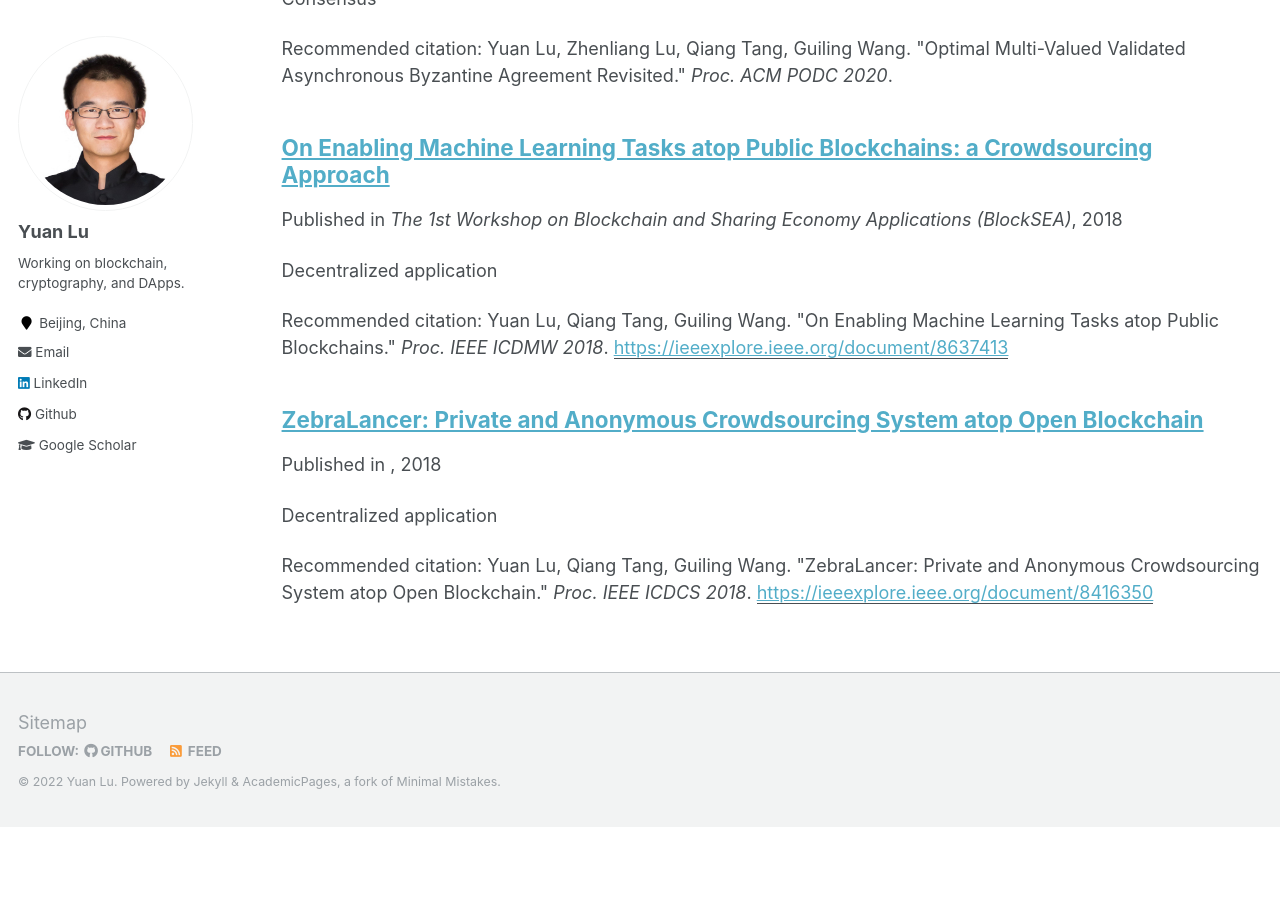
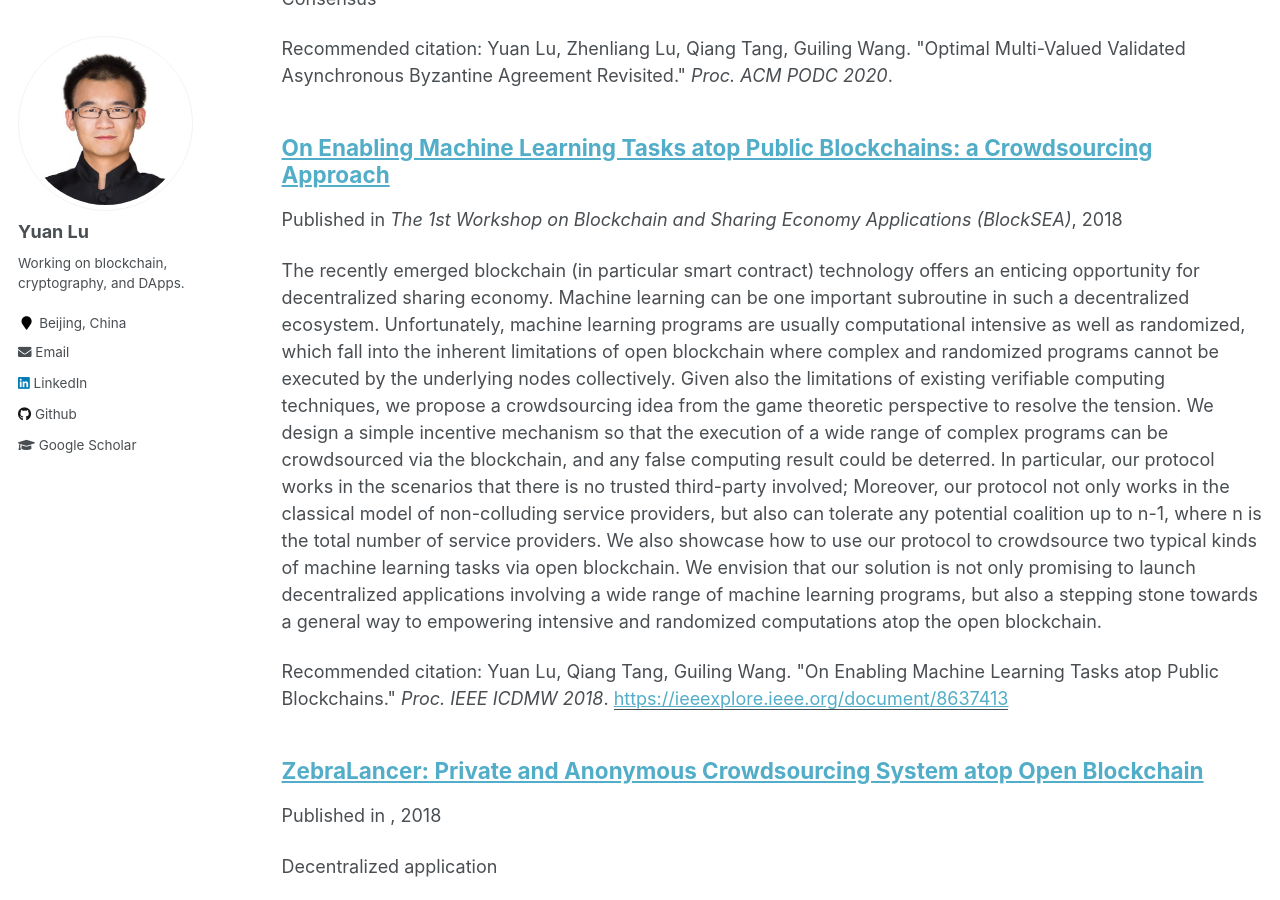
Before and after one commit to yylluu/yylluu.github.io, a Jekyll site: the page built from _pages/publications.md, in a window 1280 px wide and 900 px high, scrolled down 791 px. Built offline with Jekyll 4.4.1, drawn with Linux system fonts in a browser that asks for light colours; before the commit the page ends 1618 px from its top, so only the background shows below that.

Commit message:
Update 2018-10-01-ml-contract.md

```diff
--- a/_publications/2018-10-01-ml-contract.md
+++ b/_publications/2018-10-01-ml-contract.md
@@ -2,7 +2,6 @@
 title: "On Enabling Machine Learning Tasks atop Public Blockchains: a Crowdsourcing Approach"
 collection: publications
 permalink: /publication/2018-10-01-ml-contract
-excerpt: 'Decentralized application'
 date: 2018-10-01
 venue: 'The 1st Workshop on Blockchain and Sharing Economy Applications (BlockSEA)'
 paperurl: 'https://ieeexplore.ieee.org/document/8637413'
```
